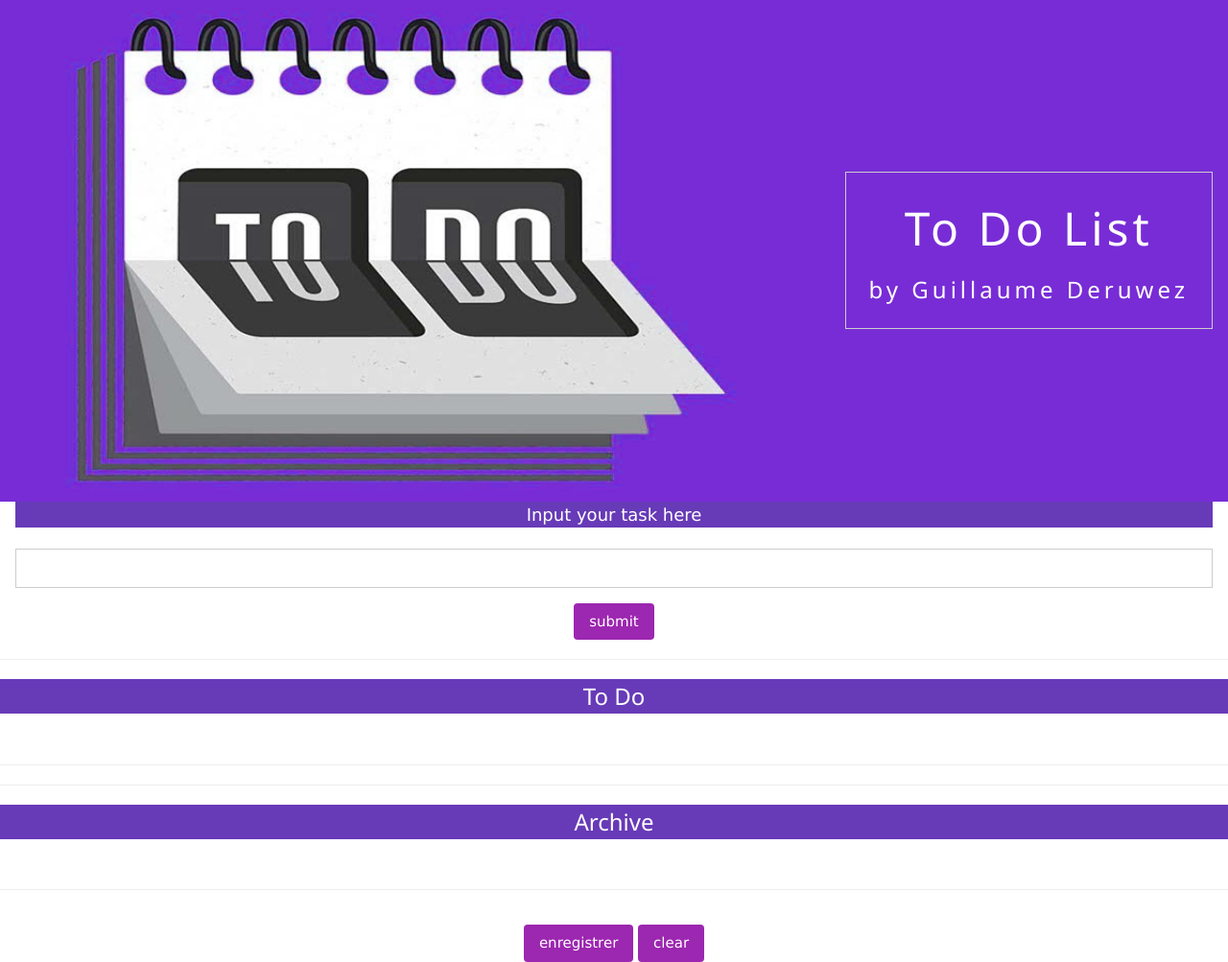
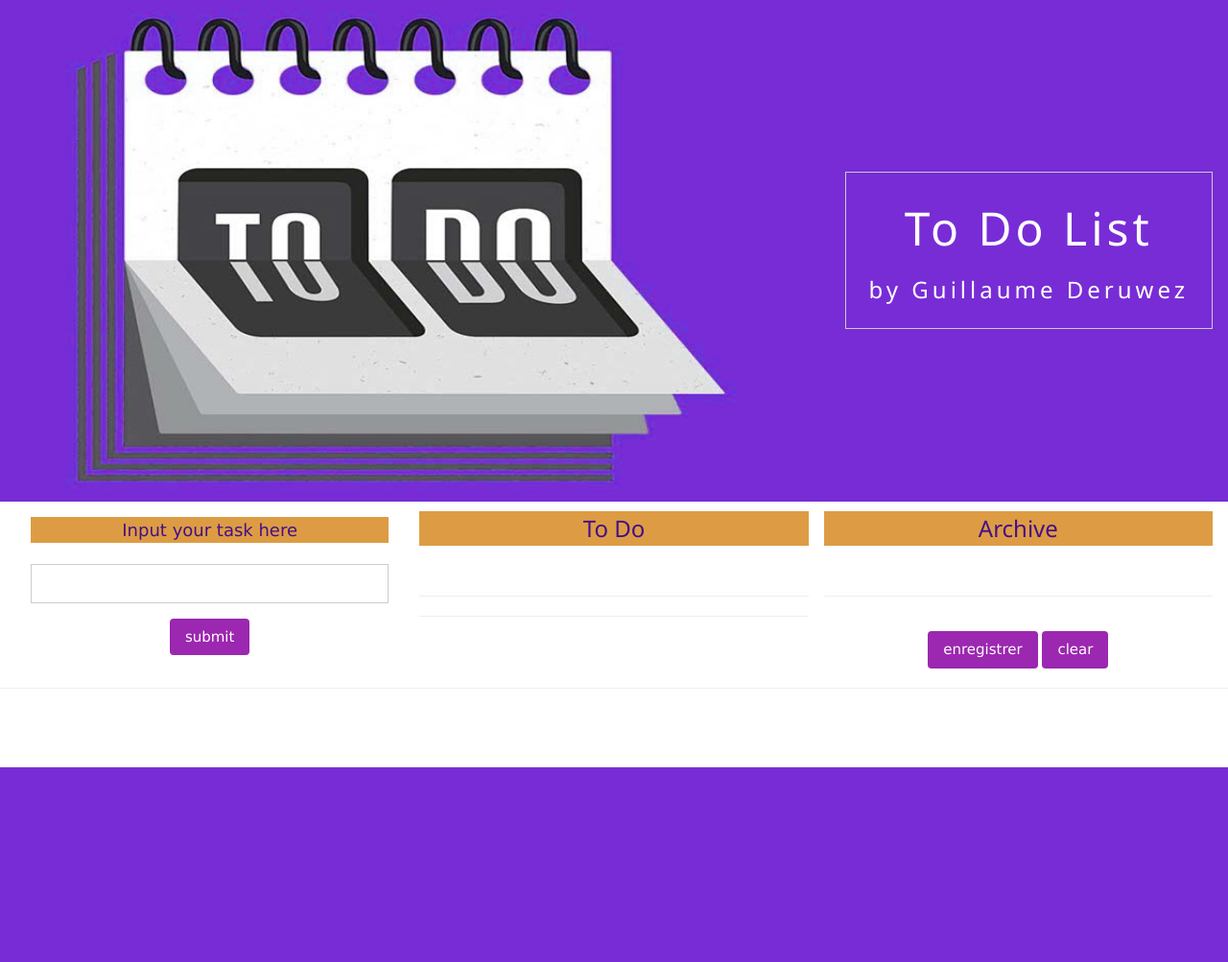
Before and after one commit to gderuwez/projet-6-todolist, a PHP site: page / in a window 1280 px wide. Shown: the whole page at 96% size. After the commit the page ends 800 px from the top, so only its background shows below. Run offline with PHP 8.4, Linux system fonts and the light colour scheme.

Commit message:
appearance change

```diff
--- /dev/null
+++ b/assets/style/style.css
@@ -0,0 +1,4 @@
+.bg-button-color {
+  background-color: #DD9C43;
+  color: #450F89;
+}
--- a/head.php
+++ b/head.php
@@ -13,6 +13,7 @@
   <meta name="theme-color" content="#ffffff">
   <meta name="description" content="a to do list">
   <link rel="stylesheet" href="https://www.w3schools.com/w3css/4/w3.css">
+  <link rel="stylesheet" href="./assets/style/style.css">
   <title>To do list</title>
 </head>
 <body>
--- a/index.php
+++ b/index.php
@@ -2,17 +2,20 @@
   include 'contenu.php';
   include 'head.php';
 ?>
-<form action="" method="post" class="w3-container">
-  <label class="w3-large w3-deep-purple w3-center w3-show" for="task">Input your task here</label>
+<div class="w3-row-padding">
+  <div class="w3-col l4">
+    <form action="" method="post" class="w3-container ">
+      <label class="w3-large bg-button-color w3-center w3-show w3-margin-top" for="task">Input your task here</label>
       <br>
       <input class="w3-input w3-border" type="text" name="task" id="task">
       <div class="w3-center">
         <input type="submit" name="submit" value="submit" class="w3-btn w3-round w3-purple w3-mobile w3-margin-top">
       </div>
     </form>
-<hr>
+  </div>
+  <div class="w3-col l4">
     <form action="" method="post" class="w3-display-container">
-  <h3 class="w3-deep-purple w3-center">To Do</h3>
+      <h3 class="bg-button-color w3-center">To Do</h3>
       <?php
         echo todoprint();
         echo todoprint2();
@@ -20,7 +23,9 @@
       <br>
       <hr>
       <hr>
-  <h3 class="w3-deep-purple w3-center">Archive</h3>
+  </div>
+  <div class="w3-col l4">
+    <h3 class="bg-button-color w3-center">Archive</h3>
     <?php
       echo doneprint();
       echo doneprint2();
@@ -32,6 +37,11 @@
        <input type="submit" name="clear" value="clear" class="w3-btn w3-round w3-purple w3-mobile w3-margin-top">
      </div>
    </form>
+  </div>
+</div>
+
+<hr>
+
 <?php
   include 'footer.php';
 ?>
```
Lines whose indentation alone changed are shown as unchanged.
